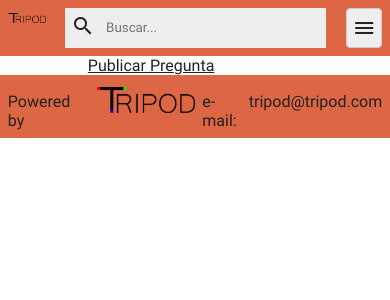
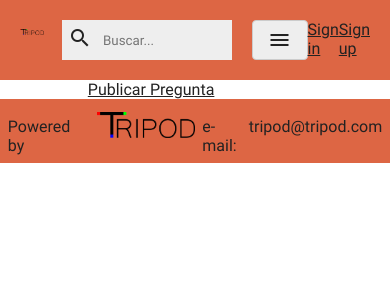
Before and after one commit to tripod-egibide/reto2, a PHP site: page /index.php in a window 390 px wide. Shown: the top 300 px of the page. Run offline with PHP 8.4, Linux system fonts and the light colour scheme; data that the repository does not hold is empty.

Commit message:
Trabajando en responsive

```diff
--- a/src/codigo/css/style.css
+++ b/src/codigo/css/style.css
@@ -32,12 +32,7 @@ html {
   margin-right: 5%;
 }
 
-#barraBusqueda{
-  width: 50%;
-}
-
 #barraBusqueda input{
-  width: 100%;
   margin-left: 5px;
 }
 
@@ -58,10 +53,9 @@ html {
   background-color: #eee;
   color: #333;
   border-radius: 4px;
-  /*padding: 5px;*/
   text-decoration: none;
   margin-left: 5px;
-  padding: 0 5px;
+  padding: 0 15px;
 }
 
 .error {
@@ -74,6 +68,7 @@ html {
   border-radius: 4px;
 }
 
+/*GRID*/
 .cabecera {
   grid-area: header;
 }
@@ -110,7 +105,8 @@ header {
   align-items: stretch;
   align-content: center;
   background-color: #d64;
-  padding: 2%;
+  padding: 20px;
+  overflow: visible;
 }
 
 /*footer*/
@@ -135,7 +131,15 @@ footer #logo {
   cursor: pointer;
 }
 
-@media only screen and (max-width: 661px) {
+#menuMovil{
+  display: flex;
+
+}
+#menuMovil>a{
+  width: 100%;
+}
+
+@media only screen and (max-width: 600px) {
   #botonMenu{
     display: flex;
   }
@@ -146,11 +150,14 @@ footer #logo {
     width: 100%;
   }
 }
-@media only screen and (min-width: 662px) {
+@media only screen and (min-width: 601px) {
   #botonMenu{
     display: none;
   }
   #ayuda, #botonLogin, #botonSignin{
     display: flex;
   }
+  #barraBusqueda, #barraBusqueda input{
+    width: 100%;
+  }
 }
--- /dev/null
+++ b/src/codigo/js/menuResponsive.js
@@ -0,0 +1,9 @@
+function interruptorMenu() {
+    if ($("#menuMovil").css("display") === "flex") {
+        $("#menuMovil").css("display", "none");
+    } else {
+        $("#menuMovil").css("display", "flex");
+    }
+    // $("#menuMovil").toggle();
+}
+$("#botonMenu").on("click", interruptorMenu);
--- a/src/partefija/header.php
+++ b/src/partefija/header.php
@@ -14,9 +14,14 @@ $raiz = $_SERVER['DOCUMENT_ROOT'];
     <input type="search"  id="busqueda"  name="" placeholder="Buscar..."/>
   </form>
   <a href="/doc/Manual%20del%20Usuario.pdf" id="ayuda" target="_blank"><i class="material-icons">help_outline</i></a>
-  <a href="#" id="botonLogin">Sign in</a>
-  <a href="#" id="botonSignin">Sign up</a>
+  <a href="#" id="botonLogin">Signin</a>
+  <a href="#" id="botonSignin">Signup</a>
   <a href="#" id="botonMenu"><i class="material-icons">menu</i></a>
+    <br>
+    <div id="menuMovil">
+        <a href="#" >Sign in</a>
+        <a href="#" >Sign up</a>
+    </div>
 </header>
 
 <!-- Login -->
@@ -39,3 +44,5 @@ $raiz = $_SERVER['DOCUMENT_ROOT'];
 </div>
 <!-- Script de modalBox -->
 <script src="/codigo/js/cuenta/modalBox.js" type="text/javascript"></script>
+<!-- Script menuResponsive -->
+<script src="/codigo/js/menuResponsive.js" type="text/javascript"></script>
```
